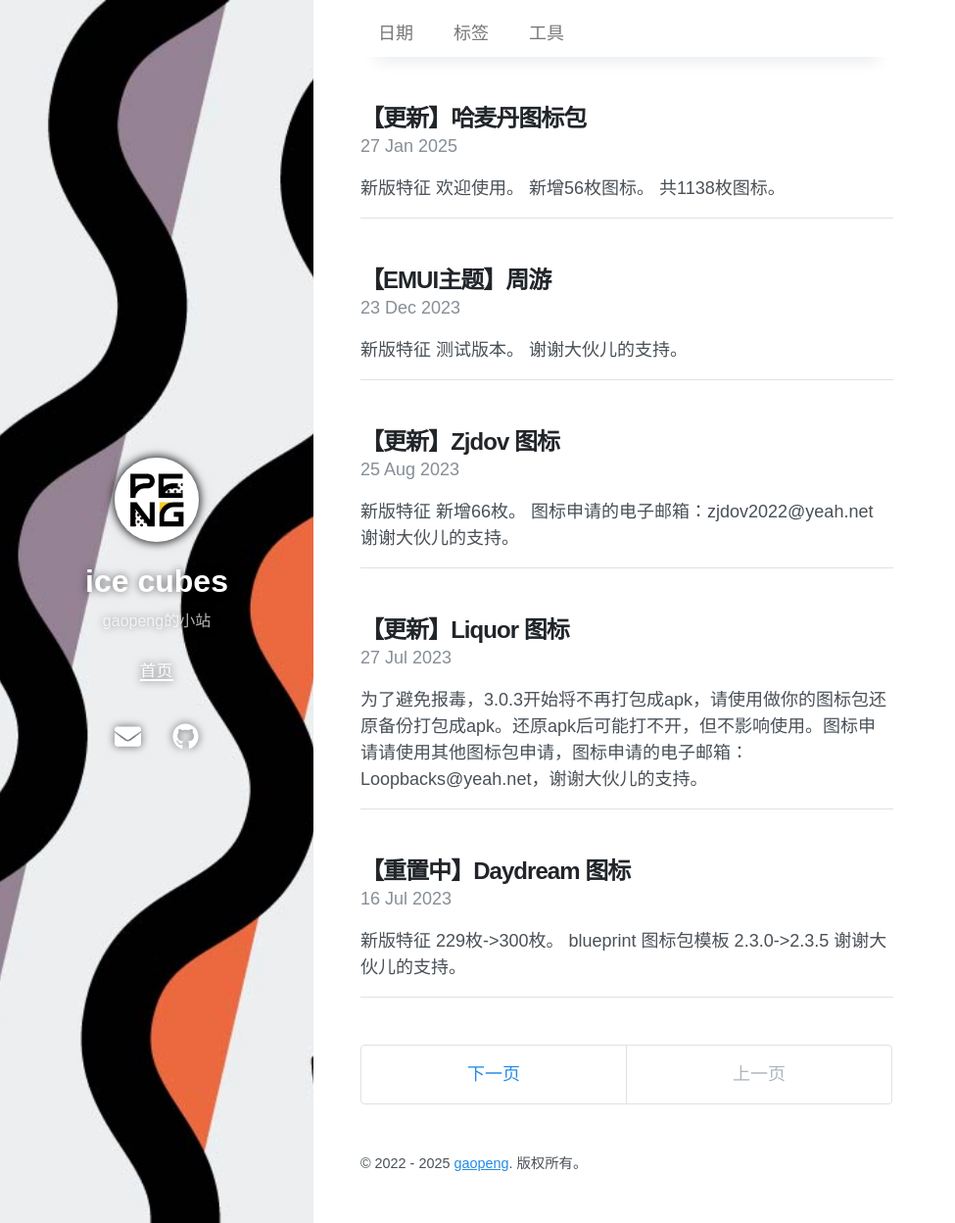
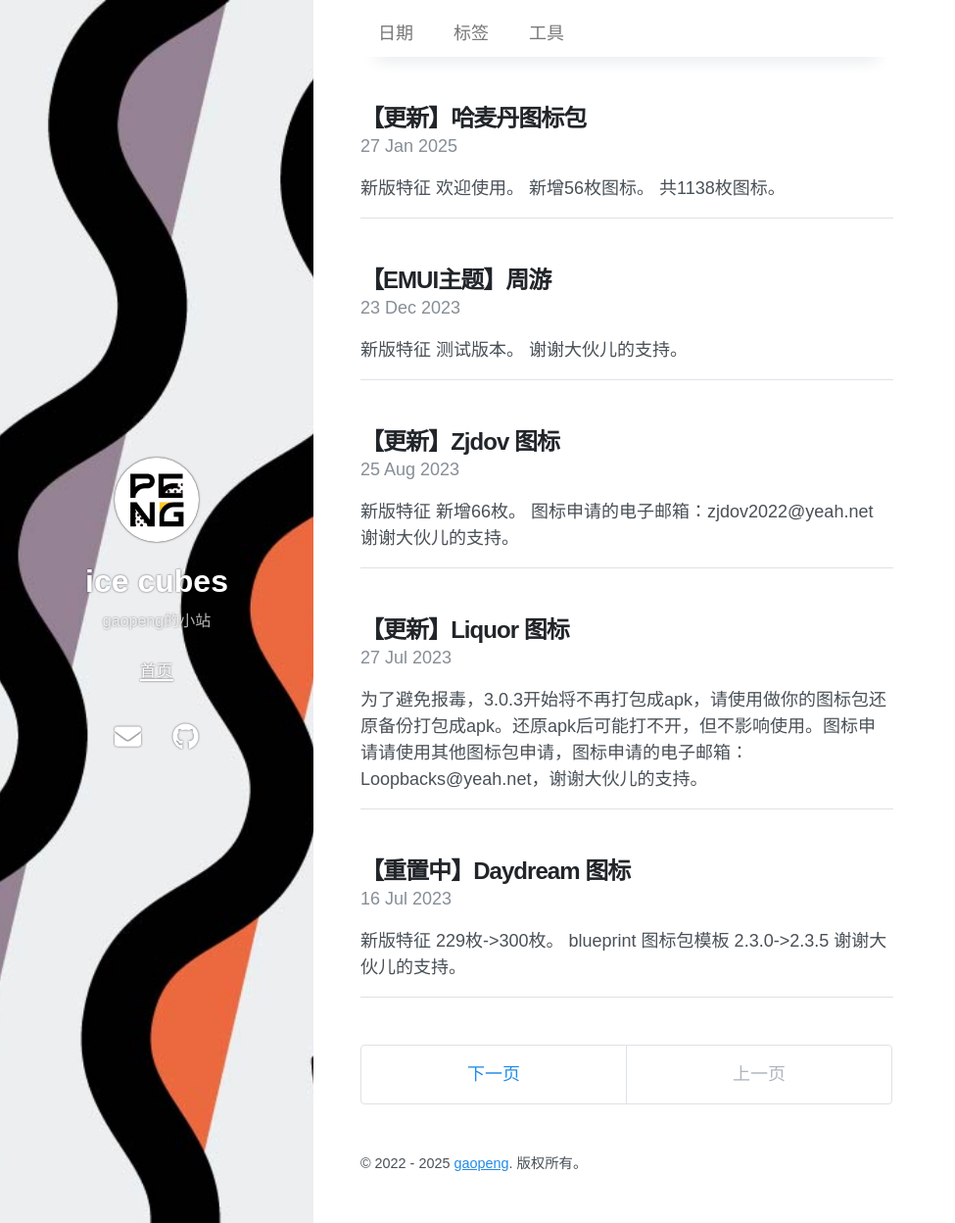
Before and after one commit to gaopengk/gaopengk.github.io, a Jekyll site: the page built from index.html, in a window 1280 px wide and 1248 px high. Shown: the whole window at 98% size, without its empty margins (0-975 px from the left). Built offline with Jekyll 4.4.1, drawn with Linux system fonts in a browser that asks for light colours; nearby versions of some CDN libraries; the list of posts is cut into pages by our own code.

Commit message:
Update _sidebar.scss

```diff
--- a/_sass/_sidebar.scss
+++ b/_sass/_sidebar.scss
@@ -13,7 +13,7 @@
   }
 
   // 阴影（水平偏移，垂直偏移，模糊半径，颜色）
-  filter: drop-shadow(0px 0px 4px rgba(0, 0, 0, 0.6));
+  filter: drop-shadow(0px 0px 1px rgba(0, 0, 0, 0.6));
 }
 
 .avatar-image {
@@ -25,7 +25,7 @@
   margin-left: auto;
 
   // 阴影（水平偏移，垂直偏移，模糊半径，颜色）
-  box-shadow: 0px 0px 10px rgba(0, 0, 0, 0.6);
+  box-shadow: 0px 0px 1px rgba(0, 0, 0, 0.6);
 }
 
 .masthead-title {
```
